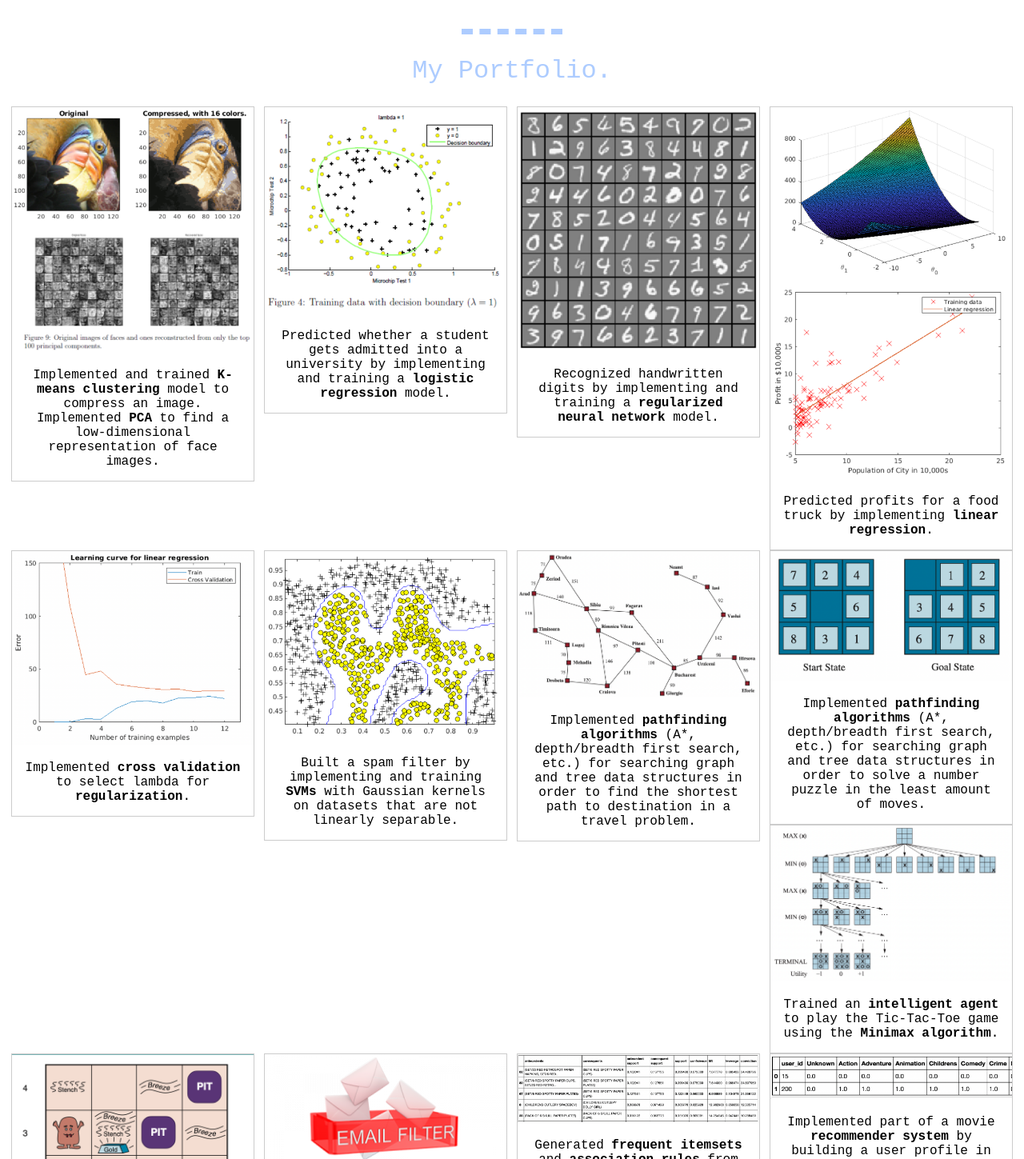
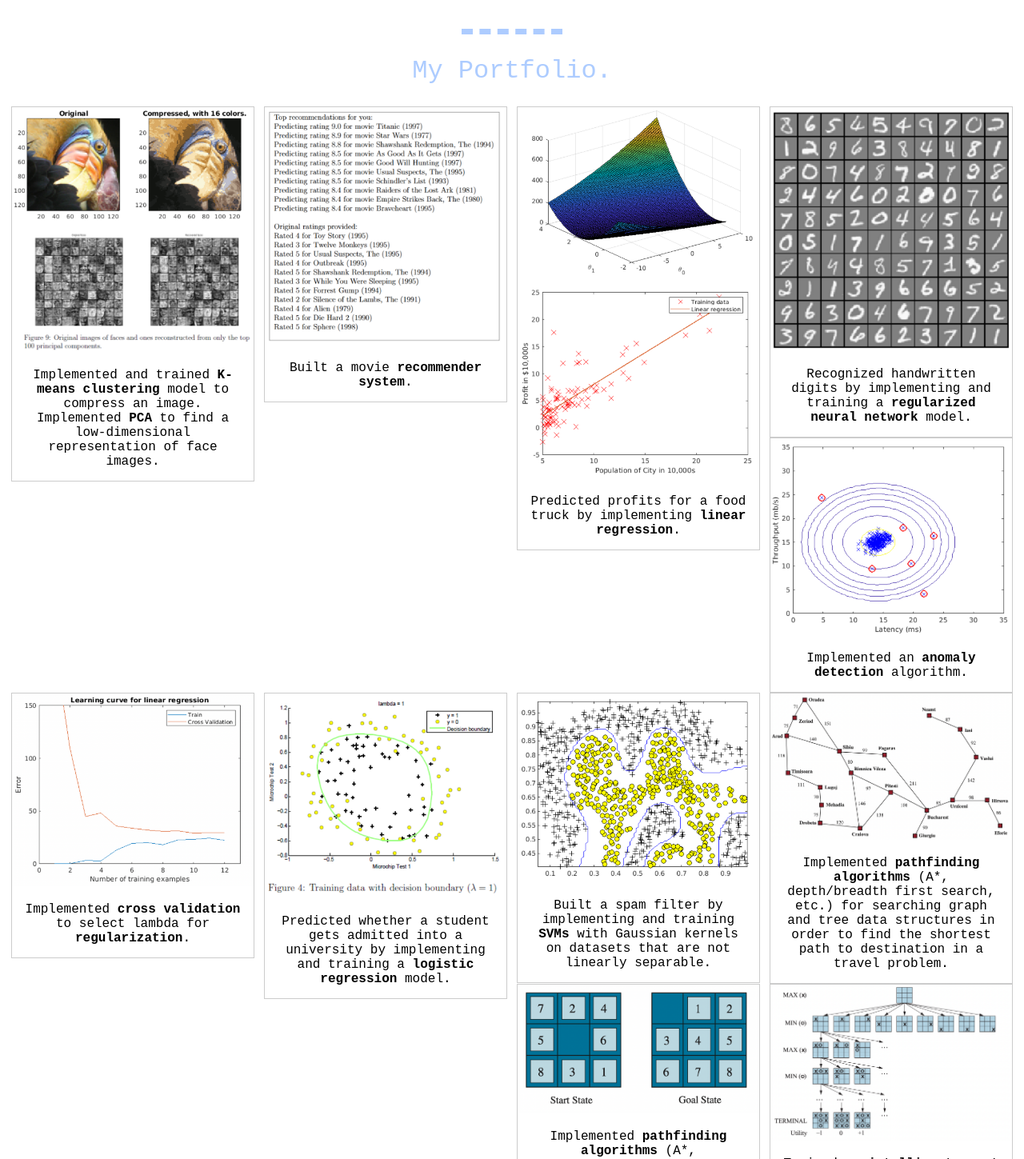
Before and after one commit to dianabmorales/website, a plain HTML site: page index.html in a window 1280 px wide. Shown: the part 780-2229 px from the top of the page at 80% size. Drawn offline with Linux system fonts and the light colour scheme; a web font is replaced by a local one.

Commit message:
added a new intro to ml hw

```diff
--- a/index.html
+++ b/index.html
@@ -30,10 +30,21 @@
 
         <div class="responsive">
           <div class="gallery">
-            <a target="_blank" href="https://github.com/dianabmorales/coursera_intro_to_machine_learning/tree/main/machine-learning-ex-2/ex2">
-              <img src="ex2_intro_ml.png" alt=" " width="600" height="400">
+            <a target="_blank" href="https://github.com/dianabmorales/coursera_intro_to_machine_learning/tree/main/machine-learning-ex-8">
+              <img src="ex8_intro_ml_recommender.png" alt=" " width="600" height="400">
             </a>
-            <div class="desc">Predicted whether a student gets admitted into a university by implementing and training a <b>logistic regression</b> model.</div>
+            <div class="desc">Built a movie <b>recommender system</b>.</div>
+          </div>
+        </div>
+
+
+        <div class="responsive">
+          <div class="gallery">
+            <a target="_blank" href="https://github.com/dianabmorales/coursera_intro_to_machine_learning/tree/main/machine-learning-ex-1/ex1">
+              <img src="ex1_intro_ml_cost_funct.png" alt=" " width="600" height="400">
+              <img src="ex1_intro_ml_linear_reg.png" alt=" " width="600" height="400">
+            </a>
+            <div class="desc">Predicted profits for a food truck by implementing <b>linear regression</b>.</div>
           </div>
         </div>
 
@@ -48,11 +59,10 @@
 
         <div class="responsive">
           <div class="gallery">
-            <a target="_blank" href="https://github.com/dianabmorales/coursera_intro_to_machine_learning/tree/main/machine-learning-ex-1/ex1">
-              <img src="ex1_intro_ml_cost_funct.png" alt=" " width="600" height="400">
-              <img src="ex1_intro_ml_linear_reg.png" alt=" " width="600" height="400">
+            <a target="_blank" href="https://github.com/dianabmorales/coursera_intro_to_machine_learning/tree/main/machine-learning-ex-8">
+              <img src="ex8_intro_ml_anomaly.png" alt=" " width="600" height="400">
             </a>
-            <div class="desc">Predicted profits for a food truck by implementing <b>linear regression</b>.</div>
+            <div class="desc">Implemented an <b>anomaly detection</b> algorithm.</div>
           </div>
         </div>
 
@@ -64,6 +74,17 @@
             <div class="desc">Implemented <b>cross validation</b> to select lambda for <b>regularization</b>.</div>
           </div>
         </div>
+
+
+        <div class="responsive">
+          <div class="gallery">
+            <a target="_blank" href="https://github.com/dianabmorales/coursera_intro_to_machine_learning/tree/main/machine-learning-ex-2/ex2">
+              <img src="ex2_intro_ml.png" alt=" " width="600" height="400">
+            </a>
+            <div class="desc">Predicted whether a student gets admitted into a university by implementing and training a <b>logistic regression</b> model.</div>
+          </div>
+        </div>
+
 
         <div class="responsive">
           <div class="gallery">
```
Also changed, not shown: ex8_intro_ml_anomaly.png (added), ex8_intro_ml_recommender.png (added).
